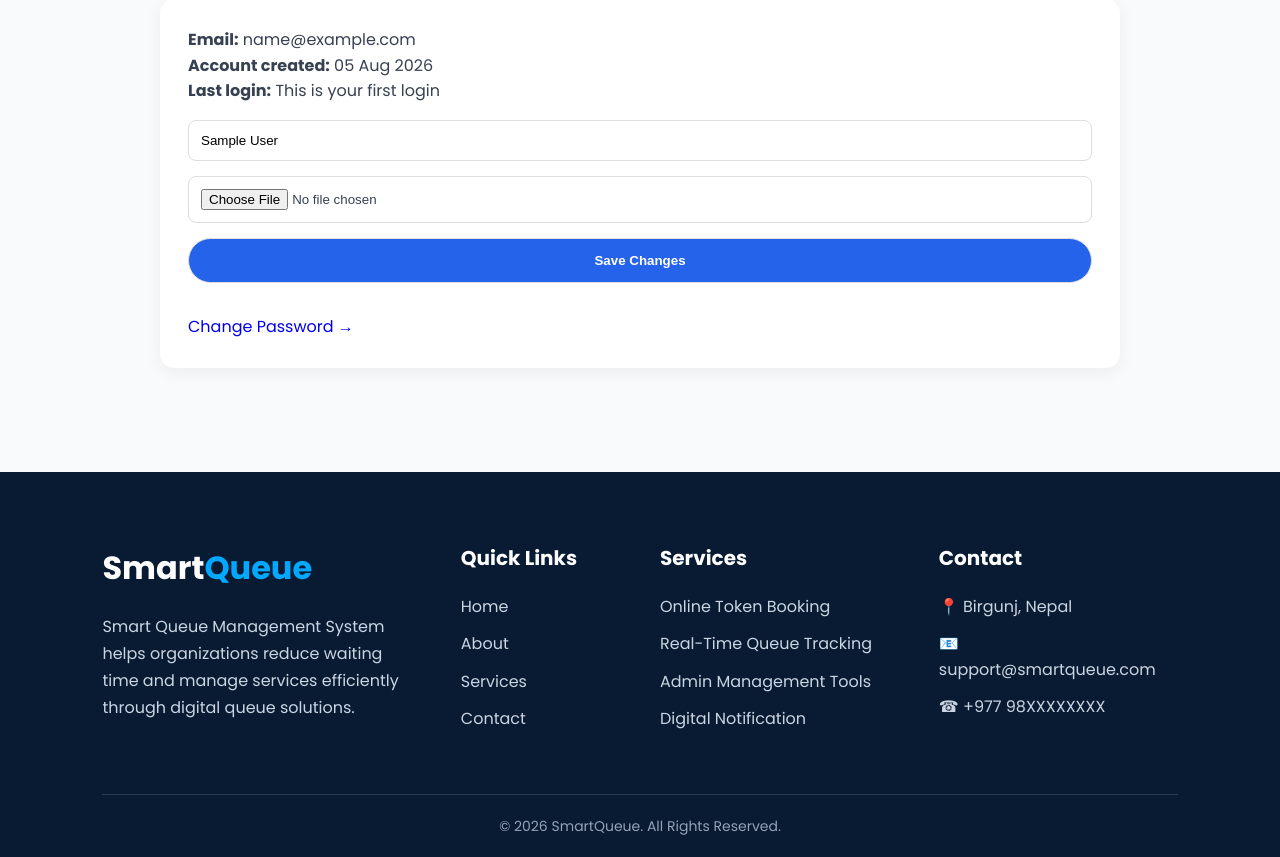
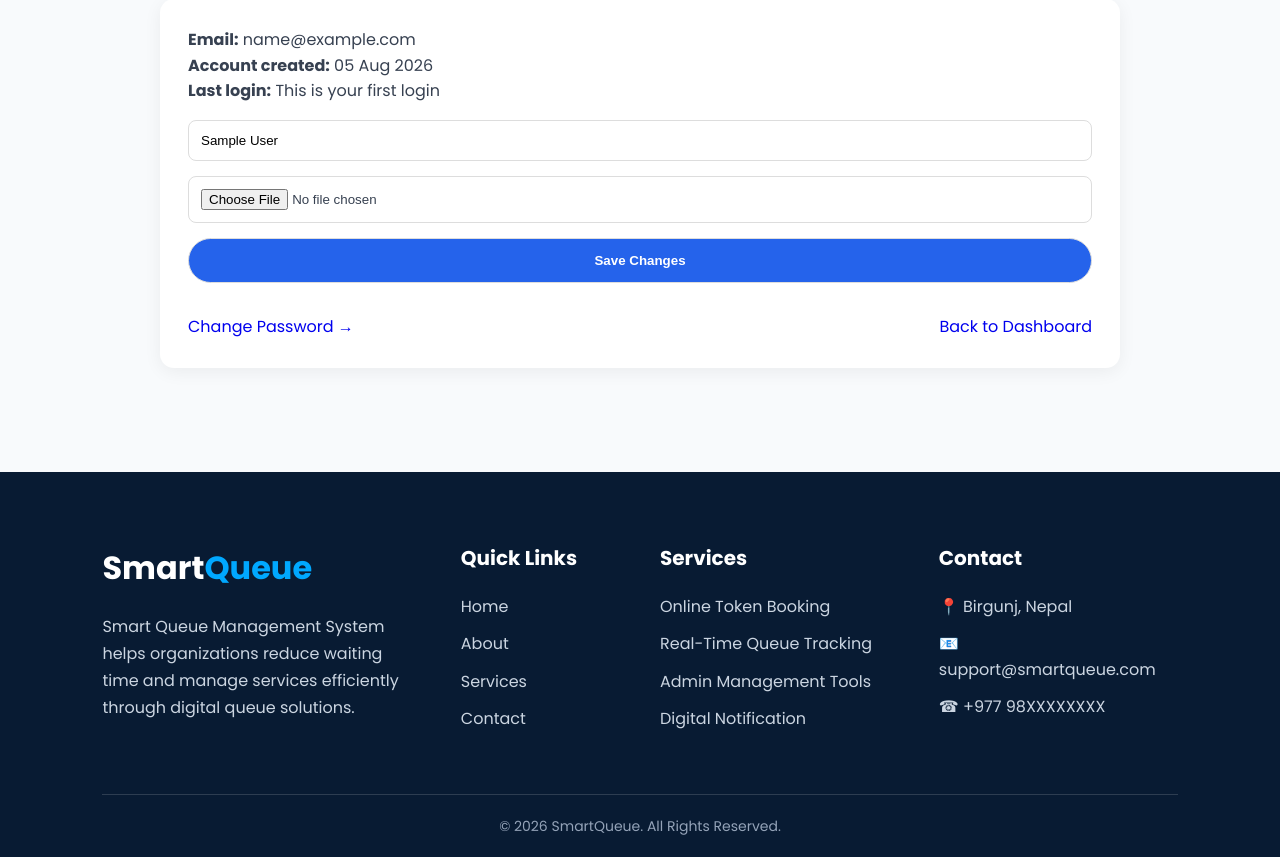
Before and after one commit to PriyaGupta44/Smart-Queue-Management-System, a Flask app: page /student/profile in a window 1280 px wide. Shown: the part 92-949 px from the top of the page. Run offline with Flask 3, Linux system fonts and the light colour scheme; the visitor is signed in with stand-in values (Sample User, id 1); some libraries are stand-ins or nearby versions.

Commit message:
Feat: adding back point in profile to dashboard

```diff
--- a/app/templates/student/profile.html
+++ b/app/templates/student/profile.html
@@ -29,8 +29,9 @@
         {{ form.submit(class="btn btn-primary") }}
     </form>
 
-    <p style="margin-top:16px;">
+    <p style="display: flex; justify-content: space-between; margin-top: 16px;">
         <a href="{{ url_for('student.change_password') }}">Change Password →</a>
+        <a href="{{ url_for('student.dashboard') }}">Back to Dashboard</a>
     </p>
 </div>
 {% endblock %}
```
